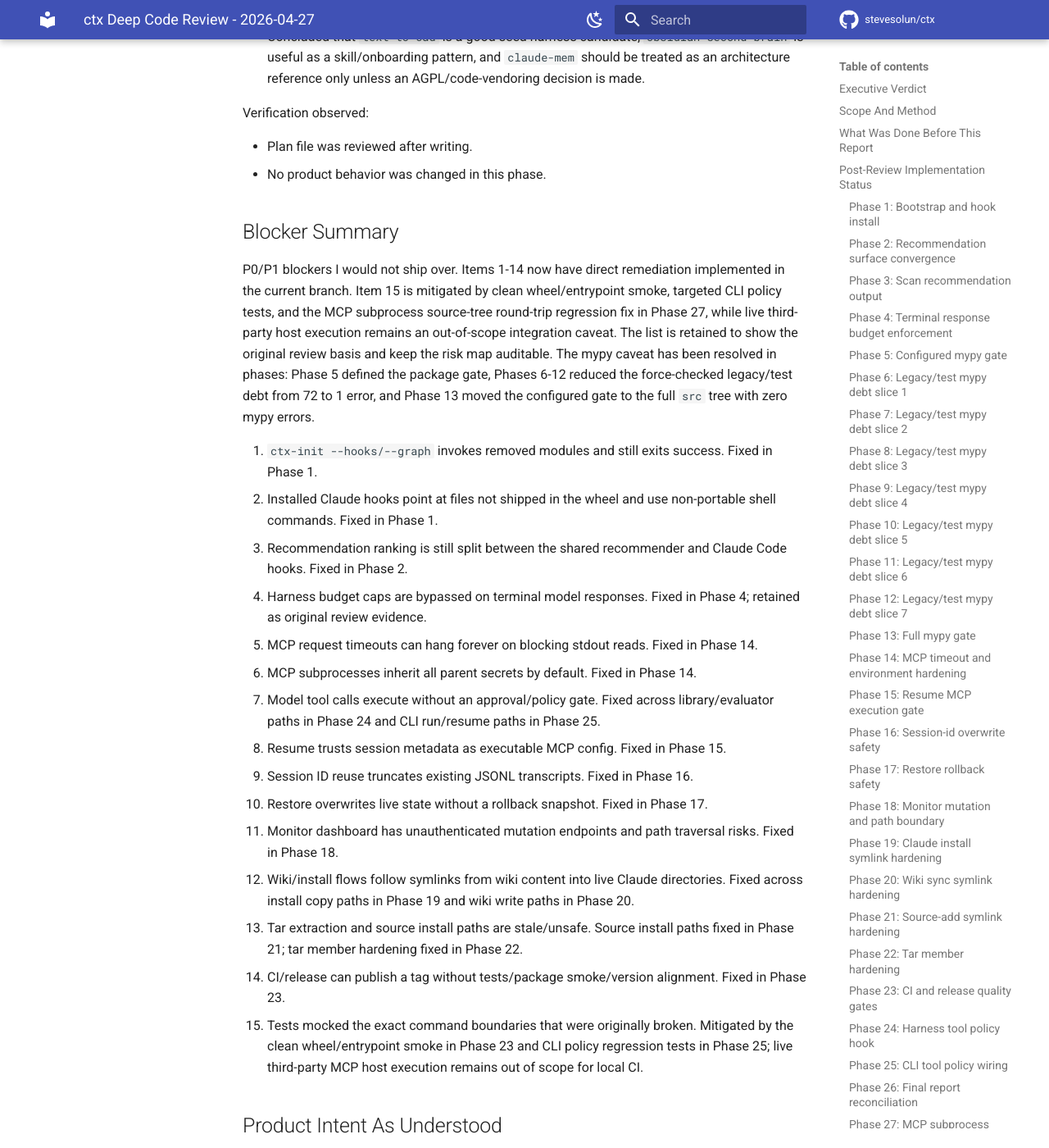
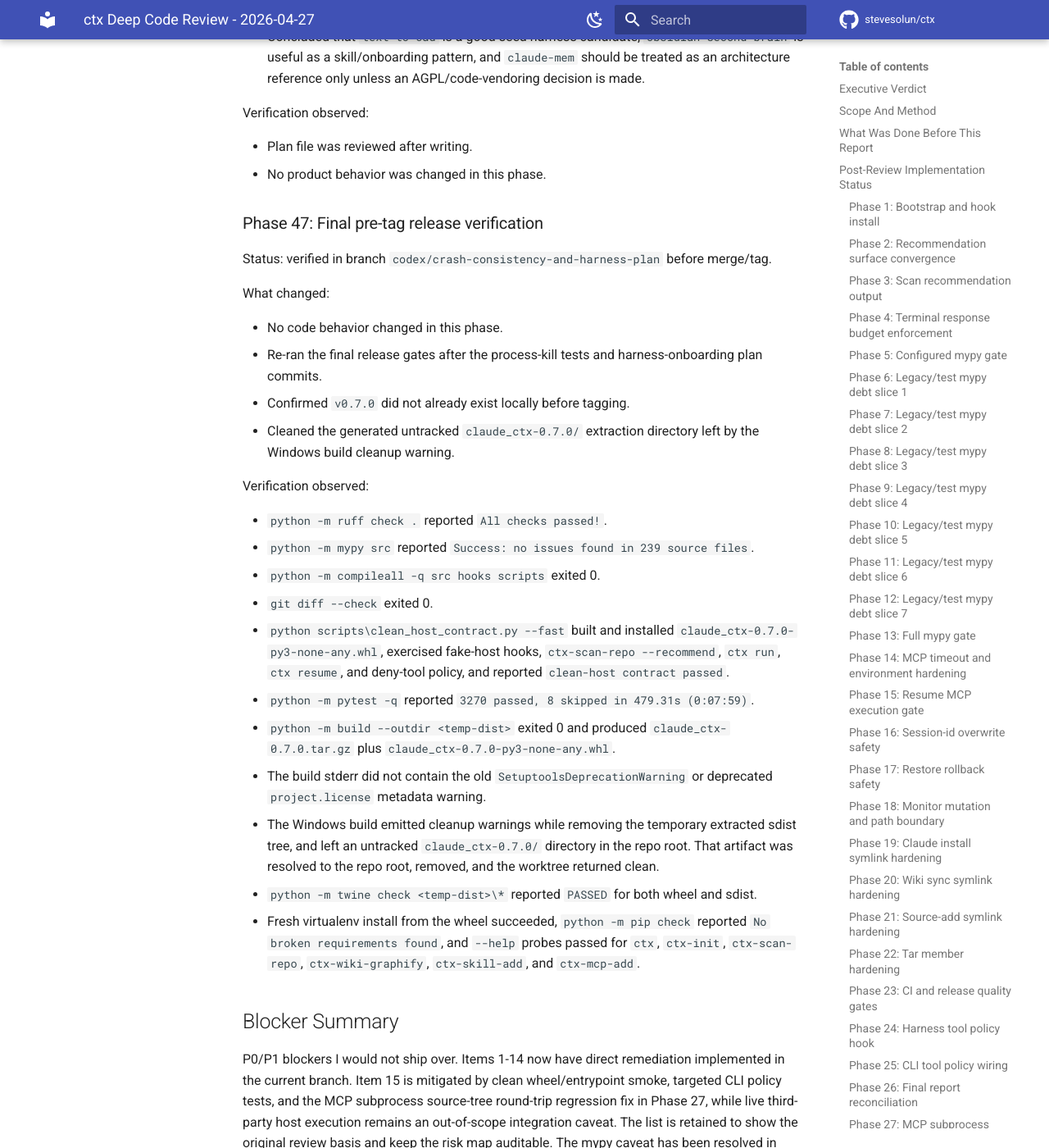
Before and after one commit to stevesolun/ctx, an MkDocs documentation site: the page built from docs/reports/ctx-million-dollar-review-2026-04-27.md, in a window 1280 px wide and 1400 px high, scrolled down 40063 px. Shown: the whole window at 82% size. Built offline with MkDocs 1.6.1 and Material for MkDocs 9.7.7, drawn with Linux system fonts in a browser that asks for light colours; comment, search, counter and statistics services are not loaded; some of the changed text lies outside the part shown.

Commit message:
docs: record final pre-tag verification

```diff
--- a/docs/reports/ctx-million-dollar-review-2026-04-27.md
+++ b/docs/reports/ctx-million-dollar-review-2026-04-27.md
@@ -1043,6 +1043,31 @@ Verification observed:
 - Plan file was reviewed after writing.
 - No product behavior was changed in this phase.
 
+### Phase 47: Final pre-tag release verification
+
+Status: verified in branch `codex/crash-consistency-and-harness-plan` before merge/tag.
+
+What changed:
+
+- No code behavior changed in this phase.
+- Re-ran the final release gates after the process-kill tests and harness-onboarding plan commits.
+- Confirmed `v0.7.0` did not already exist locally before tagging.
+- Cleaned the generated untracked `claude_ctx-0.7.0/` extraction directory left by the Windows build cleanup warning.
+
+Verification observed:
+
+- `python -m ruff check .` reported `All checks passed!`.
+- `python -m mypy src` reported `Success: no issues found in 239 source files`.
+- `python -m compileall -q src hooks scripts` exited 0.
+- `git diff --check` exited 0.
+- `python scripts\clean_host_contract.py --fast` built and installed `claude_ctx-0.7.0-py3-none-any.whl`, exercised fake-host hooks, `ctx-scan-repo --recommend`, `ctx run`, `ctx resume`, and deny-tool policy, and reported `clean-host contract passed`.
+- `python -m pytest -q` reported `3270 passed, 8 skipped in 479.31s (0:07:59)`.
+- `python -m build --outdir <temp-dist>` exited 0 and produced `claude_ctx-0.7.0.tar.gz` plus `claude_ctx-0.7.0-py3-none-any.whl`.
+- The build stderr did not contain the old `SetuptoolsDeprecationWarning` or deprecated `project.license` metadata warning.
+- The Windows build emitted cleanup warnings while removing the temporary extracted sdist tree, and left an untracked `claude_ctx-0.7.0/` directory in the repo root. That artifact was resolved to the repo root, removed, and the worktree returned clean.
+- `python -m twine check <temp-dist>\*` reported `PASSED` for both wheel and sdist.
+- Fresh virtualenv install from the wheel succeeded, `python -m pip check` reported `No broken requirements found`, and `--help` probes passed for `ctx`, `ctx-init`, `ctx-scan-repo`, `ctx-wiki-graphify`, `ctx-skill-add`, and `ctx-mcp-add`.
+
 ## Blocker Summary
 
 P0/P1 blockers I would not ship over. Items 1-14 now have direct remediation implemented in the current branch. Item 15 is mitigated by clean wheel/entrypoint smoke, targeted CLI policy tests, and the MCP subprocess source-tree round-trip regression fix in Phase 27, while live third-party host execution remains an out-of-scope integration caveat. The list is retained to show the original review basis and keep the risk map auditable. The mypy caveat has been resolved in phases: Phase 5 defined the package gate, Phases 6-12 reduced the force-checked legacy/test debt from 72 to 1 error, and Phase 13 moved the configured gate to the full `src` tree with zero mypy errors.
@@ -2244,7 +2269,7 @@ Success criteria:
 
 ## Current Next Steps
 
-The original P0/P1 remediation work is complete in this branch, and the parallel Phase 39 review's newly surfaced wiki P1 was fixed in Phase 40. The remaining work is release-hardening and live-integration validation.
+The original P0/P1 remediation work is complete in this branch, and the parallel Phase 39 review's newly surfaced wiki P1 was fixed in Phase 40. Local static gates, full pytest, clean-host contract, process-kill crash-consistency coverage, and package smoke have passed. The remaining work is live-integration validation and the pending harness/entity-onboarding feature decision.
 
 1. Run a clean-machine A-Z host flow against a real Claude Code installation:
    - The opt-in live Claude host gate exists as of Phase 37.
@@ -2270,10 +2295,16 @@ The original P0/P1 remediation work is complete in this branch, and the parallel
    - Manifest install/uninstall lost-update coverage was fixed in Phase 34, active dashboard load/unload lost-update coverage was fixed in Phase 39, and wiki atomic write/lock coverage was hardened in Phase 38.
    - Any future writer that bypasses the shared atomic helpers or `file_lock` should add its own process-kill regression before release.
 
-4. Tag only after merge:
-   - The 0.7.0 package dry-run passed locally.
+4. Tag and publish release artifacts only after merge:
+   - Phase 47 passed the final 0.7.0 package smoke locally.
+   - `v0.7.0` did not exist locally at the start of the final verification.
    - After branch review/merge, tag the merge commit as `v0.7.0`.
    - Do not reuse the existing `v0.6.4` tag.
+
+5. Implement first-class harness recommendations only after explicit approval:
+   - The plan is `docs/plans/2026-04-28-harness-recommendations-and-entity-onboarding.md`.
+   - The recommended direction is a real fourth entity type, not a doc-only or scan-only special case.
+   - `text-to-cad` is a strong seed candidate for a catalog-only harness entry; `obsidian-second-brain` is better treated as a skill/onboarding pattern; `claude-mem` should remain an architecture reference unless an AGPL policy decision is made.
 
 ## Residual Uncertainty
 
@@ -2344,11 +2375,12 @@ Observed:
 - Nine specialized agents were used because the user explicitly requested sub-agent review.
 - I re-checked the highest-risk paths locally with scoped file reads and command probes.
 - Code and CI fixes landed across the phased commits referenced above, and this report was updated to keep historical findings separate from current branch state.
+- Final pre-tag verification passed locally: ruff, mypy, compileall, clean-host contract, full pytest, build, twine check, fresh wheel install, pip check, and key console-script help probes.
 
 Inferred:
 
 - The highest-risk architecture split around recommendations and harness tool policy has been converged in code; remaining convergence risk is in live host behavior, future migrations, and integration surfaces not fully reproducible in local unit tests.
-- The branch is much closer to a release candidate than the original reviewed source, but it should still be treated as requiring CI and clean-install validation before a public release.
+- The branch is a local release candidate after clean-install/package smoke; remaining pre-public caveats are remote CI, live Claude Code host validation, and live third-party MCP validation.
 
 Not verified:
 
```
